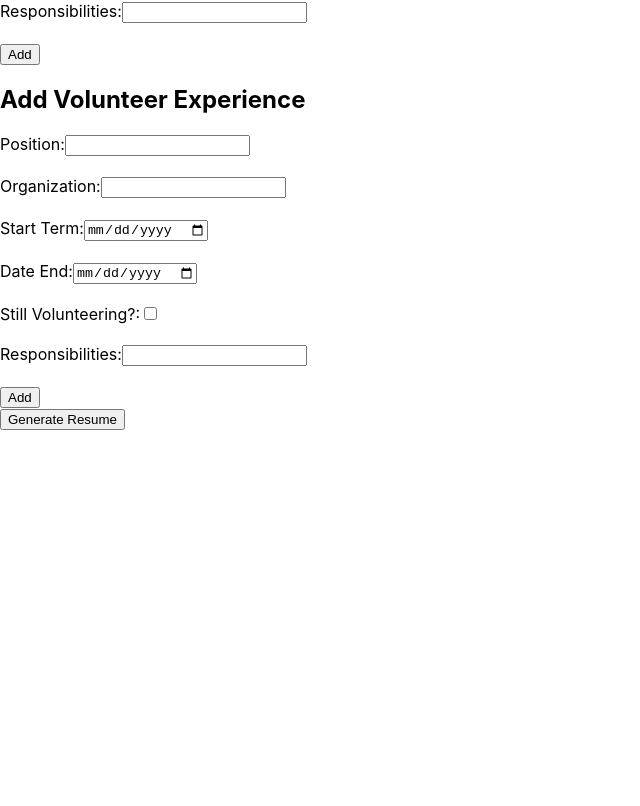
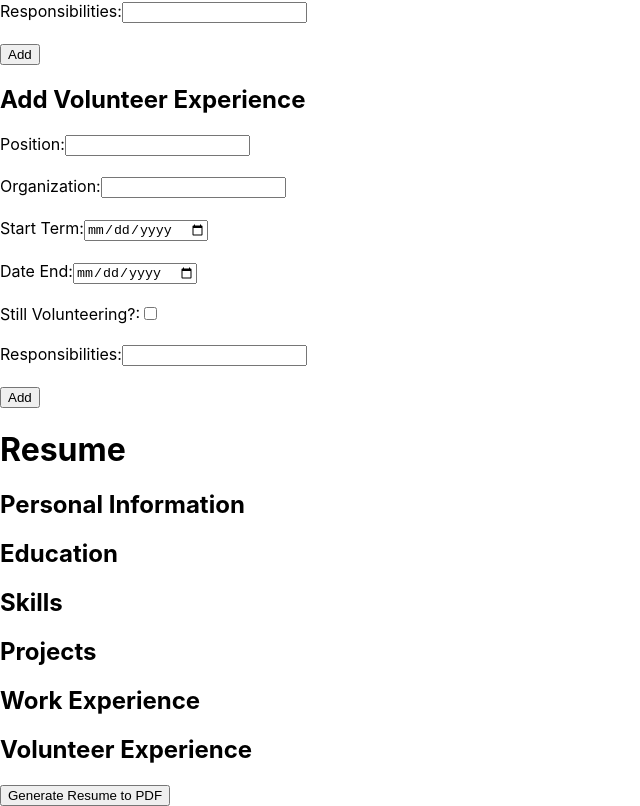
Before and after one commit to jayden-2ang/Resume-Builder-Application, a React (Create React App) app in the folder client/: page / in a window 1280 px wide. Shown: the part 1485-2291 px from the top of the page, without its empty margins (0-640 px from the left). Before the commit the page ends 1915 px from the top, so only its background shows below. Built offline with nearby package versions, Linux system fonts and the light colour scheme.

Commit message:
Add PDF Generator (React-to-Print) from React

```diff
--- a/client/package.json
+++ b/client/package.json
@@ -12,6 +12,7 @@
     "react-dom": "^19.2.0",
     "react-router-dom": "^7.9.6",
     "react-scripts": "5.0.1",
+    "react-to-print": "^3.2.0",
     "web-vitals": "^2.1.4"
   },
   "scripts": {
--- a/client/src/App.js
+++ b/client/src/App.js
@@ -1,11 +1,13 @@
-import { useState } from 'react';
+import { useState, useRef } from 'react';
 import Personal from './components/personal';
 import Education from './components/education';
 import Skill from './components/skill';
 import Project from './components/project';
 import Work from './components/work';
 import Volunteer from './components/volunteer';
+import View from './components/view';
 import axios from 'axios';
+import { useReactToPrint } from 'react-to-print';
 
 function App(props) {
   const [personal, setPersonal] = useState([]);
@@ -14,70 +16,16 @@ function App(props) {
   const [project, setProject] = useState([]);
   const [work, setWork] = useState([]);
   const [volunteer, setVolunteer] = useState([]);
+  const resumeFormat = useRef();
 
-  const personalList = personal.map((p) => (
-    <Personal
-      id={p.id}
-      name={p.name}
-      email={p.email}
-      phone={p.phone}
-      address={p.address}
-      link={p.link}
-    />
-  ));
-
-  const educationList = education.map((e) => (
-    <Education
-      id={e.id}
-      institute={e.institute}
-      address={e.address}
-      enrollStart={e.enrollStart}
-      enrollEnd={e.enrollEnd}
-      study={e.study}
-    />
-  ));
-
-  const skillList = skill.map((s) => (
-    <Skill
-      id={s.id}
-      skill={s.skill}
-    />
-  ));
-
-  const projectList = project.map((pj) => (
-    <Project
-      id={pj.id}
-      title={pj.title}
-      institute={pj.institute}
-      course={pj.course}
-      termStart={pj.termStart}
-      termEnd={pj.termEnd}
-      description={pj.description}
-    />
-  ));
-
-  const workList = work.map((w) => (
-    <Work
-      id={w.id}
-      position={w.position}
-      company={w.company}
-      termStart={w.termStart}
-      termEnd={w.termEnd}
-      responsibilities={w.responsibilities}
-    />
-  ));
-
-  const volunteerList = volunteer.map((v) => (
-    <Volunteer
-      id={v.id}
-      position={v.position}
-      organization={v.organization}
-      time={v.time}
-      termStart={v.termStart}
-      termEnd={v.termEnd}
-      responsibilities={v.responsibilities}
-    />
-  ));
+  const printResume = useReactToPrint({
+    content: () => resumeFormat.current,
+    documentTitle: 'My Resume',
+    pageStyle: `
+      @page { size: A4; margin: 20mm; }
+      body { -webkit-print-color-adjust: exact; }
+    `,
+  });
 
   const addPersonal = (newPersonal) => {
     setPersonal((prev) => [...prev, newPersonal]);
@@ -112,7 +60,17 @@ function App(props) {
       <Project addProject={addProject} />
       <Work addWork={addWork} />
       <Volunteer addVolunteer={addVolunteer} />
-      <button type="submit">Generate Resume</button>
+      <div ref={printResume}>
+        <View
+          personal={personal}
+          education={education}
+          skills={skill}
+          projects={project}
+          work={work}
+          volunteer={volunteer}
+        />
+        <button type="submit">Generate Resume to PDF</button>
+      </div>
     </div>
   );
 }
--- /dev/null
+++ b/client/src/components/view.jsx
@@ -0,0 +1,79 @@
+import React from 'react';
+import '../index.css';
+
+function View({ personal, education, skills, projects, work, volunteer }) {
+  return (
+    <div>
+      <h1>Resume</h1>
+      <div>
+        <h2>Personal Information</h2>
+        {personal.map((p, index) => (
+          <div key={index}>
+            <strong>{p.name}</strong> <br />
+            Email: {p.email} | Phone: {p.phone} <br />
+            Address: {p.address} <br />
+            Link: {p.link}
+          </div>
+        ))}
+      </div>
+
+      {/* Education */}
+      <section>
+        <h2>Education</h2>
+        {education.map((e, index) => (
+          <div key={index}>
+            <strong>{e.institute}</strong> ({e.enrollStart} – {e.enrollEnd}) <br />
+            {e.study}, {e.address}
+          </div>
+        ))}
+      </section>
+
+      {/* Skills */}
+      <section>
+        <h2>Skills</h2>
+        <ul>
+          {skills.map((s, index) => (
+            <li key={index}>{s.skill}</li>
+          ))}
+        </ul>
+      </section>
+
+      {/* Projects */}
+      <section>
+        <h2>Projects</h2>
+        {projects.map((pj, index) => (
+          <div key={index}>
+            <strong>{pj.title}</strong> ({pj.termStart} – {pj.termEnd}) <br />
+            {pj.description}
+          </div>
+        ))}
+      </section>
+
+      {/* Work Experience */}
+      <section>
+        <h2>Work Experience</h2>
+        {work.map((w, index) => (
+          <div key={index}>
+            <strong>{w.position}</strong> at {w.company} <br />
+            {w.termStart} – {w.termEnd} <br />
+            Responsibilities: {w.responsibilities}
+          </div>
+        ))}
+      </section>
+
+      {/* Volunteer */}
+      <section>
+        <h2>Volunteer Experience</h2>
+        {volunteer.map((v, index) => (
+          <div key={index}>
+            <strong>{v.position}</strong> at {v.organization} <br />
+            {v.termStart} – {v.termEnd} <br />
+            Responsibilities: {v.responsibilities}
+          </div>
+        ))}
+      </section>
+    </div>
+  );
+}
+
+export default View;
```
Also changed, not shown: 1 other file (tests, documents, lock files or other folders).
